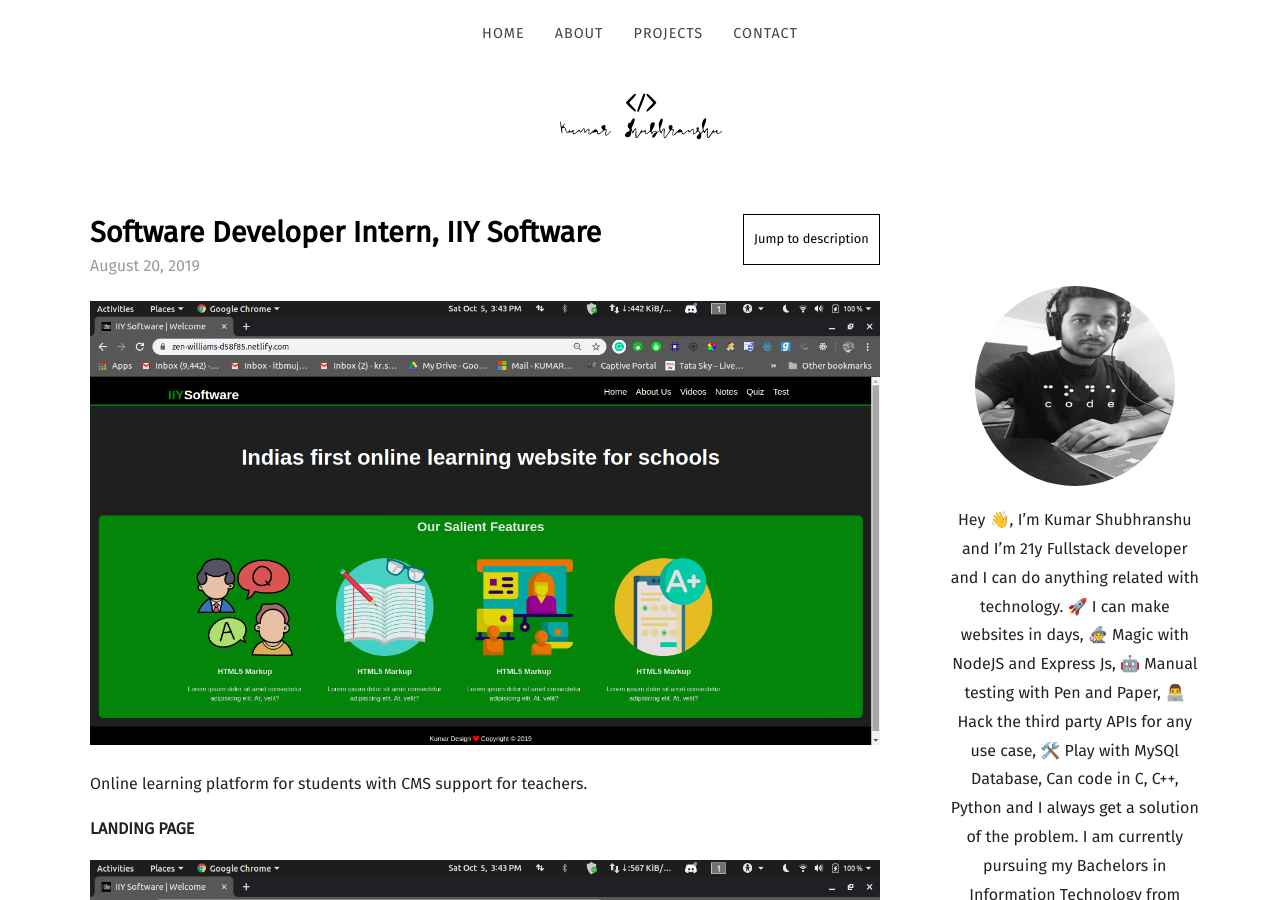
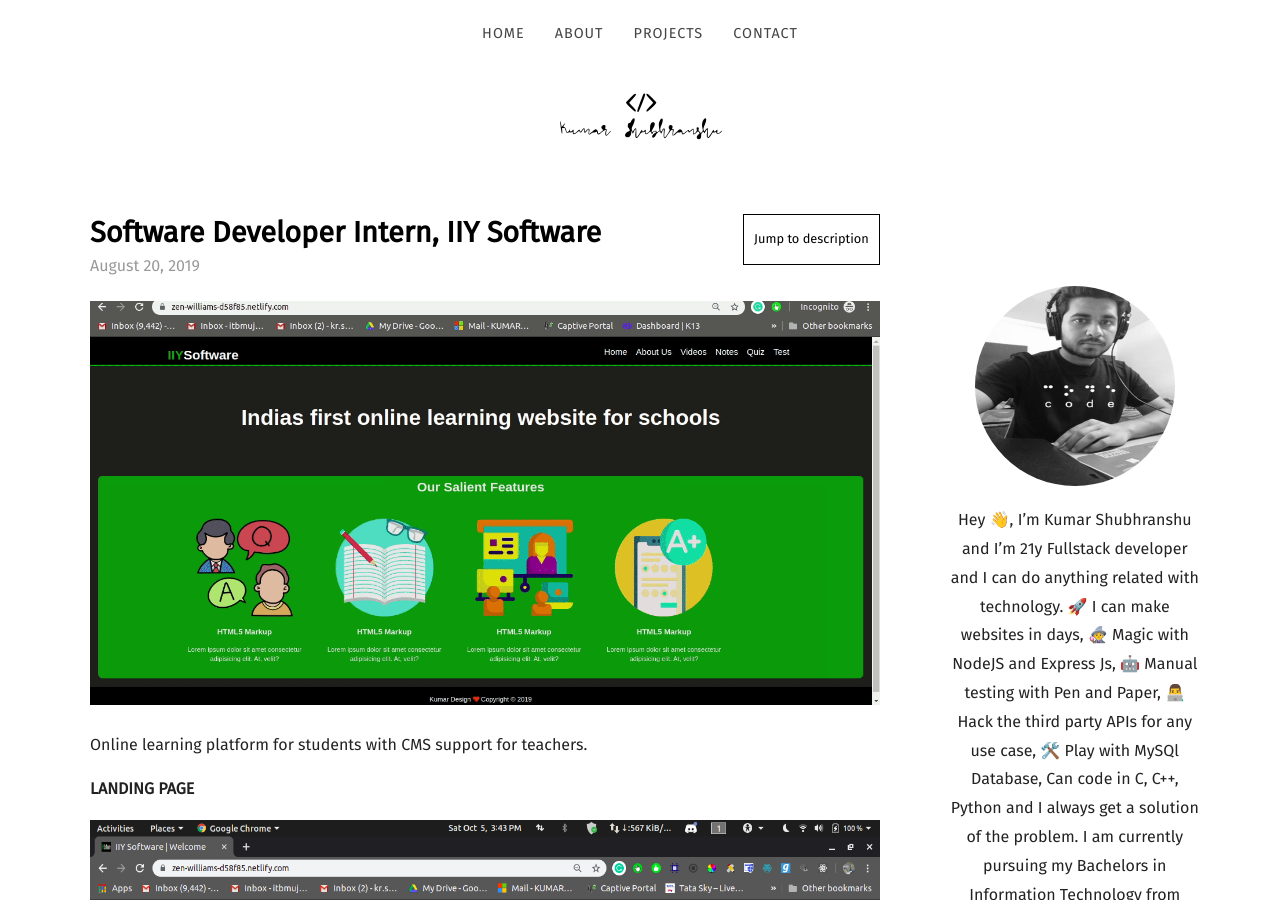
Before and after one commit to Kshubhranshu/kshubhranshu.github.io, a Jekyll site: the page built from _posts/2019-08-20-software-developer-intern-iiy-software.md, in a window 1280 px wide and 900 px high. Built offline with Jekyll 4.4.1, drawn with Linux system fonts in a browser that asks for light colours; nearby versions of some CDN libraries; some web fonts are replaced.

Commit message:
gif fixed

```diff
--- a/_posts/2019-08-20-software-developer-intern-iiy-software.md
+++ b/_posts/2019-08-20-software-developer-intern-iiy-software.md
@@ -4,7 +4,7 @@
   - WebDevelopment
   - Software Testing
 date: 2019-08-20 00:00:00
-featured_image: /uploads/Screenshot from 2019-10-05 15-43-44.png
+featured_image: /uploads/Screenshot from 2019-10-05 15-43-44.gif
 recipe:
   servings:
   prep:
```
Also changed, not shown: uploads/Screenshot from 2019-10-05 15-43-44.gif (added), uploads/Screenshot from 2019-10-05 15-43-44.png (deleted).
